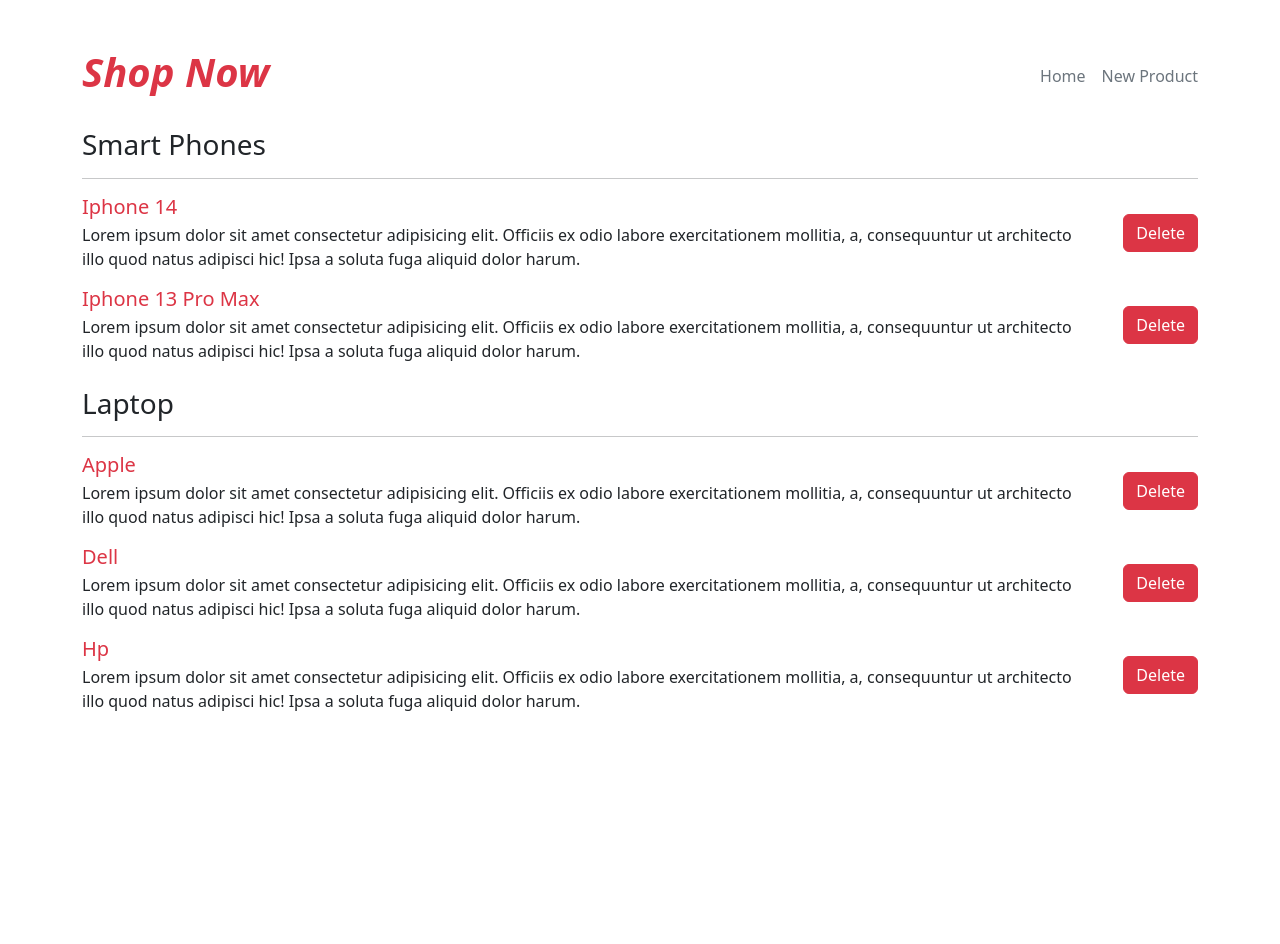
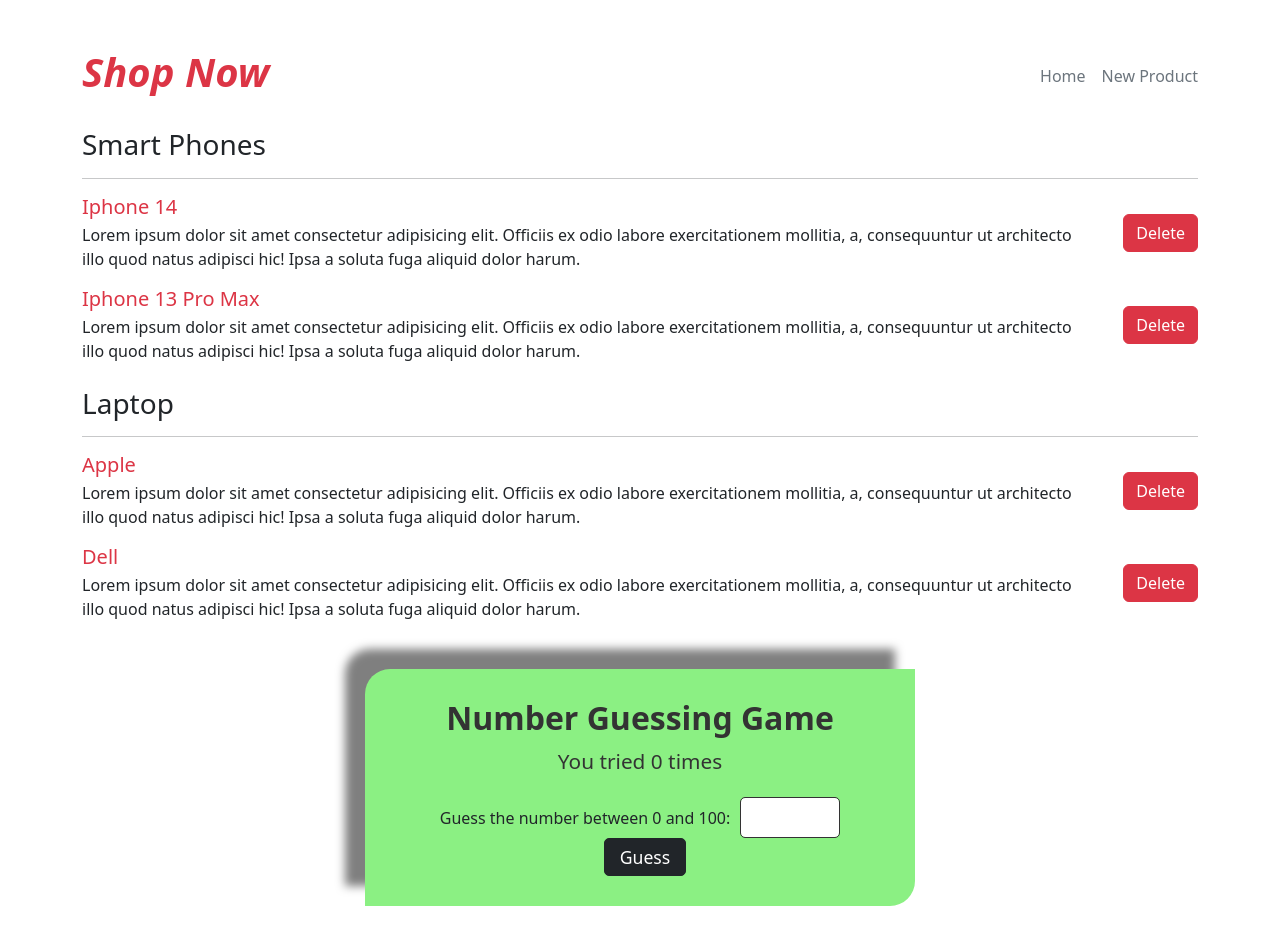
Before and after one commit to Salma-Moh/lab18-react, a React (Create React App) app: page / in a window 1280 px wide. Shown: the top 944 px of the page. Before the commit the page ends 800 px from the top, so only its background shows below. Built offline with nearby package versions, Linux system fonts and the light colour scheme; data requests are answered from the project's data file.

Commit message:
Initial commit

```diff
--- a/db.json
+++ b/db.json
@@ -27,12 +27,6 @@
       "product_desc": "Lorem ipsum dolor sit amet consectetur adipisicing elit. Officiis ex odio labore exercitationem mollitia, a, consequuntur ut architecto illo quod natus adipisci hic! Ipsa a soluta fuga aliquid dolor harum.",
       "product_category": "Laptop",
       "id": "16fc"
-    },
-    {
-      "id": "7b46",
-      "product_name": "Hp",
-      "product_desc": "Lorem ipsum dolor sit amet consectetur adipisicing elit. Officiis ex odio labore exercitationem mollitia, a, consequuntur ut architecto illo quod natus adipisci hic! Ipsa a soluta fuga aliquid dolor harum.",
-      "product_category": "Laptop"
     }
   ]
 }
--- a/src/App.js
+++ b/src/App.js
@@ -1,11 +1,13 @@
 import React from 'react';
 import Home from './components/home';
+import GuessNumber from './components/GuessNumber';
 import { Analytics } from "@vercel/analytics/react"
 
 function App() {
   return (
     <div className="App">
       <Home />
+      <GuessNumber />
       <Analytics />
     </div>
   );
--- /dev/null
+++ b/src/components/GuessNumber.css
@@ -0,0 +1,60 @@
+/* Container styling */
+.game-container {
+    background-color: #8bf083;
+    padding: 30px;
+    border-top-left-radius: 25px;
+    border-bottom-right-radius: 25px;
+    /*Roundedcorners*/
+    box-shadow: -20px -20px 10px rgba(0, 0, 0, 0.5);
+    /*Darkshadow*/
+    max-width: 550px;
+    margin: auto;
+}
+
+/* Title styling */
+.game-title {
+    font-weight: bold;
+    font-size: 2rem;
+    color: #333;
+    text-align: center;
+}
+
+/* Attempt feedback styling */
+.attempt-feedback {
+    font-size: 1.3rem;
+    color: #333;
+    text-align: center;
+}
+
+/* Feedback message styling */
+.feedback {
+    font-size: 1.2rem;
+    font-style: italic;
+    color: #444;
+    text-align: center;
+    margin-top: 10px;
+}
+
+/* Input and form styling */
+.guess-form {
+    margin-top: 20px;
+    text-align: center;
+}
+
+.guess-input {
+    display: inline-block;
+    width: 100px;
+    margin-left: 10px;
+    font-size: 1.2rem;
+    padding: 5px;
+    border: 1px solid #333;
+    border-radius: 5px;
+    text-align: center;
+}
+
+.guess-button {
+    margin-left: 10px;
+    font-size: 1.1rem;
+    padding: 5px 15px;
+    border-radius: 5px;
+}
--- /dev/null
+++ b/src/components/GuessNumber.js
@@ -0,0 +1,85 @@
+import React, { useState, useEffect } from 'react';
+import './GuessNumber.css';
+import 'bootstrap/dist/css/bootstrap.min.css';
+
+const GuessNumber = () => {
+    const [secretNumber, setSecretNumber] = useState(null);
+    const [guess, setGuess] = useState('');
+    const [feedback, setFeedback] = useState('');
+    const [attempts, setAttempts] = useState(0);
+    const [gameOver, setGameOver] = useState(false);
+
+    useEffect(() => {
+        setSecretNumber(Math.floor(Math.random() * 100) + 1);
+    }, []);
+
+    const handleGuessChange = (e) => {
+        setGuess(e.target.value);
+    };
+
+    const handleGuessSubmit = (e) => {
+        e.preventDefault();
+        const guessNumber = parseInt(guess, 10);
+
+        if (gameOver) {
+            setFeedback("Refresh to play again!");
+            return;
+        }
+
+        if (isNaN(guessNumber) || guessNumber < 0 || guessNumber > 100) {
+            setFeedback("Please enter a number between 0 and 100.");
+            return;
+        }
+
+        setAttempts(attempts + 1);
+
+        if (guessNumber === secretNumber) {
+            setFeedback(`Correct! You guessed the number in ${attempts} attempts.`);
+            setGameOver(true);
+        } else if (guessNumber < secretNumber) {
+            setFeedback("Too low! Try again.");
+        } else {
+            setFeedback("Too high! Try again.");
+        }
+
+        if (attempts >= 5) {
+            setFeedback(`You lose! The correct number was ${secretNumber}.`);
+            setGameOver(true);
+        }
+
+        if (attempts >= 6) {
+            setFeedback("Refresh to play again!");
+        }
+
+        setGuess(''); // Clear the input field after each guess
+    };
+
+    return (
+        <div className="container game-container mt-5 mb-5">
+            <h2 className="game-title">Number Guessing Game</h2>
+            <p className="attempt-feedback">
+                {`You tried ${attempts} time${attempts === 1 ? '' : 's'}`}
+            </p>
+            <p className="feedback">{feedback}</p>
+            <form onSubmit={handleGuessSubmit} className="guess-form">
+                <label>
+                    Guess the number between 0 and 100:
+                    <input
+                        type="number"
+                        value={guess}
+                        onChange={handleGuessChange}
+                        className="form-control guess-input"
+                        min="0"
+                        max="100"
+                        disabled={gameOver}
+                    />
+                </label>
+                <button type="submit" className="btn btn-dark guess-button" disabled={gameOver}>
+                    Guess
+                </button>
+            </form>
+        </div>
+    );
+};
+
+export default GuessNumber;
```
Also changed, not shown: api/server.js (added, +11 -0 lines).
